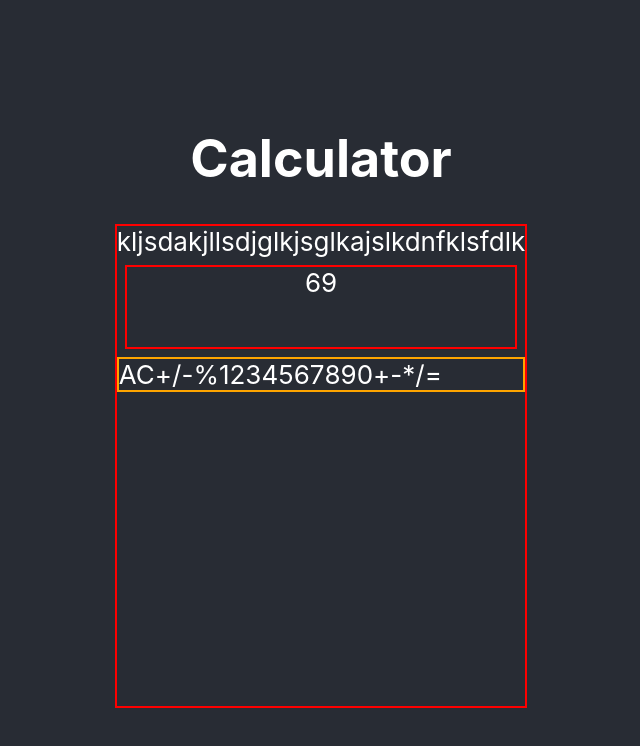
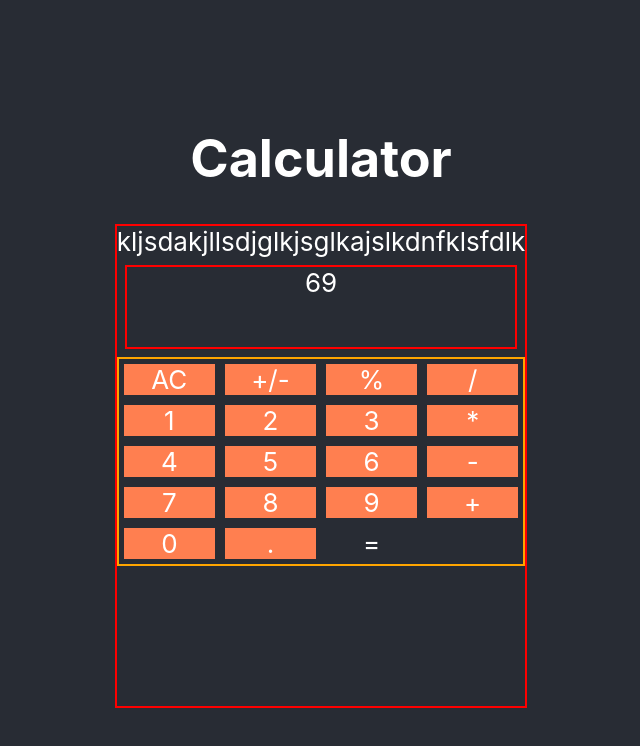
Before and after one commit to ericcnguyen04/calculator, a React (Create React App) app: page / in a window 1280 px wide. Shown: the top 746 px of the page, without its empty margins (319-959 px from the left). Built offline with nearby package versions, Linux system fonts and the light colour scheme.

Commit message:
css and reformatted

```diff
--- a/src/App.css
+++ b/src/App.css
@@ -29,6 +29,18 @@
 .off-screen {
   border: 2px solid orange;
 
-  display: flex;
-  flex-direction: row;
+  padding: 5px;
+
+  display: grid;
+  grid-template-columns: repeat(4, 1fr);
+  grid-template-rows: repeat(5, 1fr);
+  gap: 10px;
 }
+
+.button {
+  background-color: coral;
+}
+
+.q1 {
+
+}
--- a/src/App.js
+++ b/src/App.js
@@ -1,4 +1,4 @@
-import logo from './logo.svg';
+
 import './App.css';
 
 function App() {
@@ -14,26 +14,33 @@ function App() {
             69
           </div>
           <div className='off-screen'>
-            <div className='AC'>AC</div>
-            <div className='+/-'>+/-</div>
-            <div className='%'>%</div>
+            <div className='qAC button'>AC</div>
+            <div className='q+/- button'>+/-</div>
+            <div className='q% button'>%</div>
 
-            <div className='1'>1</div>
-            <div className='2'>2</div>
-            <div className='3'>3</div>
-            <div className='4'>4</div>
-            <div className='5'>5</div>
-            <div className='6'>6</div>
-            <div className='7'>7</div>
-            <div className='8'>8</div>
-            <div className='9'>9</div>
-            <div className='0'>0</div>
-            <div className='+'>+</div>
-            <div className='-'>-</div>
-            <div className='*'>*</div>
-            <div className='/'>/</div>
-            <div className='='>=</div>
+            <div className='q/ button'>/</div>
 
+            <div className='q1 button'>1</div>
+            <div className='q2 button'>2</div>
+            <div className='q3 button'>3</div>
+
+            <div className='q* button'>*</div>
+
+            <div className='q4 button'>4</div>
+            <div className='q5 button'>5</div>
+            <div className='q6 button'>6</div>
+
+            <div className='q- button'>-</div>
+
+            <div className='q7 button'>7</div>
+            <div className='q8 button'>8</div>
+            <div className='q9 button'>9</div>
+            <div className='q+ button'>+</div>
+
+            <div className='q0 button'>0</div>
+            <div className='q. button'>.</div>
+
+            <div className='q='>=</div>
           </div>
         </div>
       </header>
```
